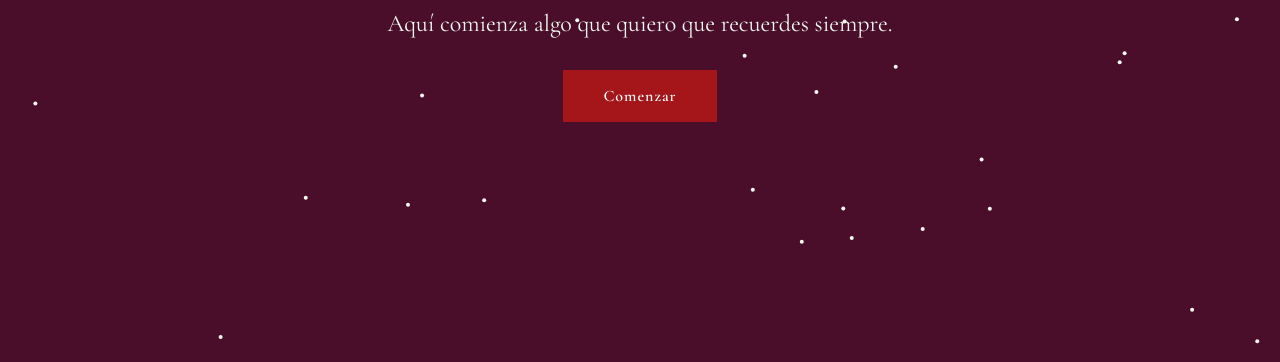
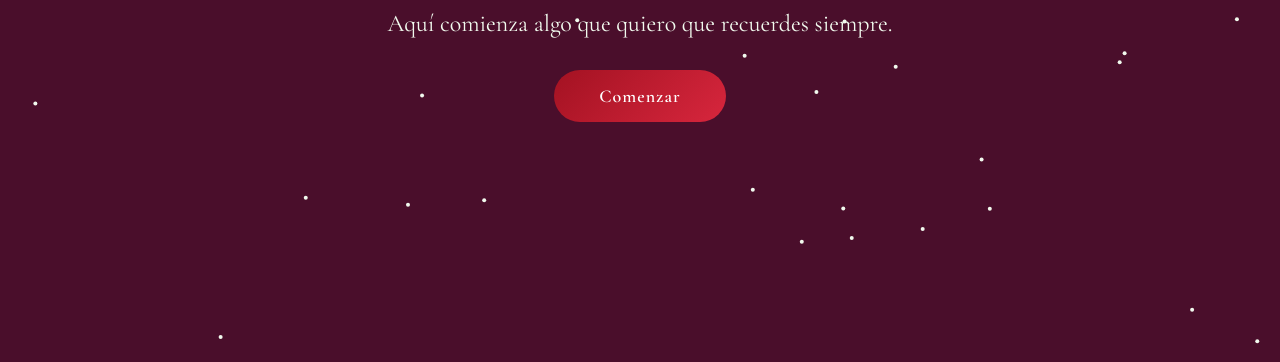
Before and after one commit to aceboisaac-cpu/proyecto_scdf, a plain HTML site: page index.html in a window 1280 px wide. Shown: the part 423-785 px from the top of the page. Drawn offline with nearby package versions, Linux system fonts and the light colour scheme.

Commit message:
Update style.css

```diff
--- a/style.css
+++ b/style.css
@@ -522,3 +522,17 @@ button:hover {
     }
 
 }
+#startBtn {
+    padding: 15px 45px;
+    font-size: 18px;
+    border-radius: 50px;
+    border: none;
+    background: linear-gradient(135deg, #a31222, #d7263d);
+    color: white;
+    cursor: pointer;
+    transition: all 0.3s ease;
+}
+
+#startBtn:hover {
+    transform: scale(1.05);
+}
```
